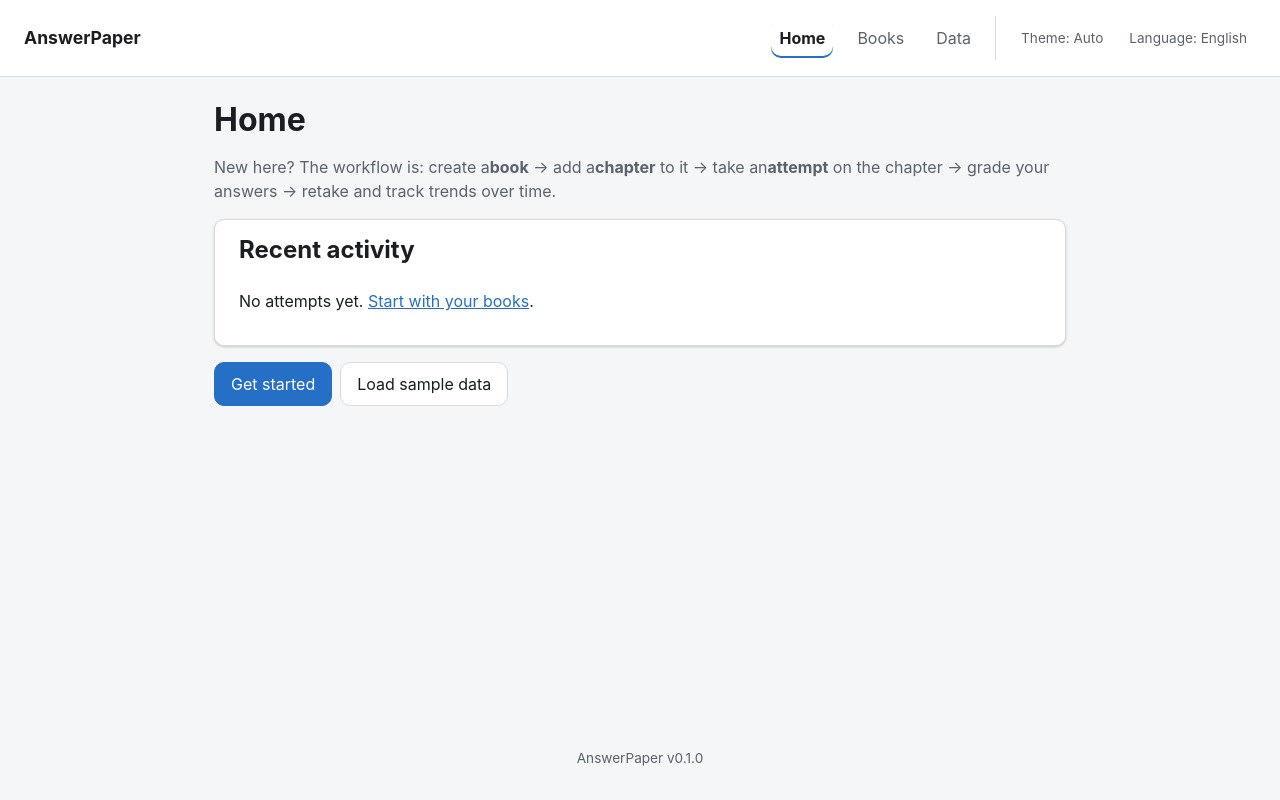
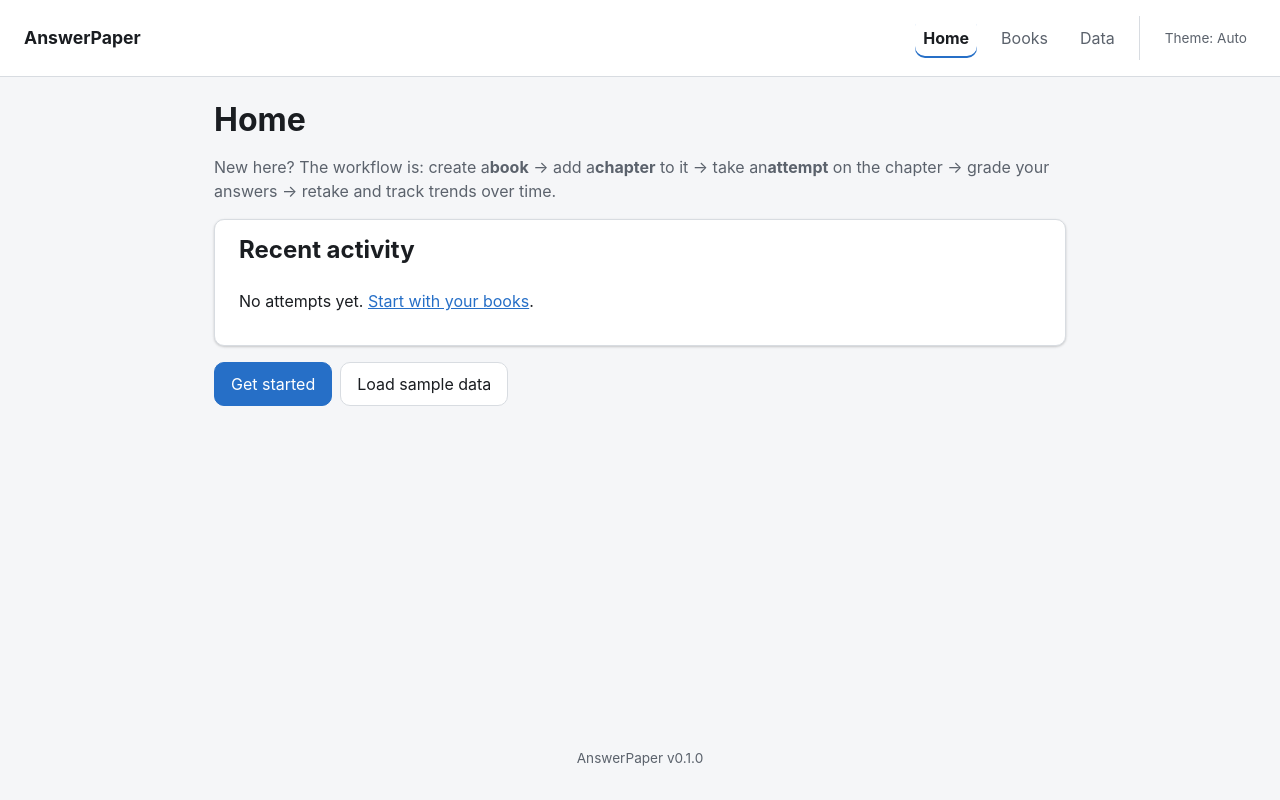
Before and after one commit to ranskills/answerpaper, a website: page index.html in a window 1280 px wide. Drawn offline with Linux system fonts and the light colour scheme.

Commit message:
Remove French translation and language picker from UI
The French strings only covered the Home screen (i18n.js was an
explicit prototype), so switching languages left most of the app
silently in English - confusing for exactly the users it was meant
to help. Pull the picker and the fr dictionary; keep the STRINGS.en
scaffold and t()/tn() lookup so a future language can be added back
without reshaping call sites.

```diff
--- a/assets/js/app.js
+++ b/assets/js/app.js
@@ -350,8 +350,5 @@ window.addEventListener("DOMContentLoaded", () => {
   document.getElementById("version-tag").textContent = APP_VERSION;
   updateThemeToggleButton();
   document.getElementById("theme-toggle").addEventListener("click", cycleTheme);
-  updateLangToggleButton();
-  updateStaticChrome();
-  document.getElementById("lang-toggle").addEventListener("click", cycleLang);
   render();
 });
--- a/assets/js/i18n.js
+++ b/assets/js/i18n.js
@@ -1,12 +1,11 @@
-/* i18n prototype — Home screen only, to validate the extraction pattern before rolling out further. */
-
-const LANG_KEY = "answerpaper.lang";
+/* i18n scaffold — English only for now. STRINGS is keyed by language so a
+   future translation can be added back as a sibling of `en` without
+   reshaping t()/tn() or the call sites. */
 
 // Each leaf is either a plain string (with {name} placeholders) or, for
 // count-sensitive strings, a { one, other } pair selected via Intl.PluralRules
-// — French pluralizes 0/1 as "one" like English does, but not every language
-// does, so this shape (rather than a naive count===1 check) is what actually
-// generalizes.
+// — not every language pluralizes the same way, so this shape (rather than a
+// naive count===1 check) is what actually generalizes.
 const STRINGS = {
   en: {
     home: {
@@ -278,79 +277,12 @@ const STRINGS = {
       question: "Q{n}.",
     },
   },
-  fr: {
-    home: {
-      title: "Accueil",
-      onboardingPre: "Nouveau ici ? Le principe : créez un",
-      onboardingBook: "livre",
-      onboardingMid1: "→ ajoutez-lui un",
-      onboardingChapter: "chapitre",
-      onboardingMid2: "→ faites une",
-      onboardingAttempt: "tentative",
-      onboardingPost:
-        "sur le chapitre → corrigez vos réponses → recommencez et suivez vos progrès dans le temps.",
-      continueStudying: "Continuer l'étude",
-      lastAttempt: "Dernière tentative : {score} · {date}",
-      retake: "Recommencer",
-      viewTrends: "Voir les tendances",
-      booksChapters: "Livres / Chapitres",
-      attempts: { one: "Tentative", other: "Tentatives" },
-      dayStreak: "Jours consécutifs",
-      timeStudied: "Temps d'étude",
-      needsAttention: "À revoir",
-      notStartedYet: "Pas encore commencé",
-      flaggedToReview: {
-        one: "{count} réponse signalée à revoir",
-        other: "{count} réponses signalées à revoir",
-      },
-      recentActivity: "Activité récente",
-      colChapter: "Chapitre",
-      colDate: "Date",
-      colScore: "Score",
-      noAttemptsPre: "Aucune tentative pour l'instant.",
-      noAttemptsLink: "Commencez par vos livres",
-      getStarted: "Commencer",
-      loadSampleData: "Charger des données d'exemple",
-    },
-  },
 };
 
+// Fixed at "en" while only one language is available. A future language
+// switcher can replace this with a stored preference again.
 function getLang() {
-  const l = localStorage.getItem(LANG_KEY);
-  return l === "fr" ? "fr" : "en";
-}
-
-function setLang(lang) {
-  if (lang === "fr") localStorage.setItem(LANG_KEY, "fr");
-  else localStorage.removeItem(LANG_KEY);
-  updateLangToggleButton();
-  updateStaticChrome();
-  if (typeof render === "function") render();
-}
-
-// Header/nav/skip-link live outside #main, so they aren't rebuilt by the
-// per-screen render() calls — they need their own update on language change.
-function updateStaticChrome() {
-  const skipLink = document.getElementById("skip-link");
-  if (skipLink) skipLink.textContent = t("common.skipToContent");
-  const nav = document.getElementById("primary-nav");
-  if (nav) nav.setAttribute("aria-label", t("common.primaryNavLabel"));
-  const navHome = document.getElementById("nav-home");
-  if (navHome) navHome.textContent = t("home.title");
-  const navBooks = document.getElementById("nav-books");
-  if (navBooks) navBooks.textContent = t("books.title");
-  const navData = document.getElementById("nav-data");
-  if (navData) navData.textContent = t("data.title");
-}
-
-function cycleLang() {
-  setLang(getLang() === "en" ? "fr" : "en");
-}
-
-function updateLangToggleButton() {
-  const btn = document.getElementById("lang-toggle");
-  if (!btn) return;
-  btn.textContent = "Language: " + (getLang() === "fr" ? "Français" : "English");
+  return "en";
 }
 
 function interpolate(str, vars) {
@@ -359,8 +291,8 @@ function interpolate(str, vars) {
 }
 
 // Looks up "home.retake"-style dotted keys against the current language,
-// falling back to English so a missing French entry degrades gracefully
-// instead of throwing or showing a raw key.
+// falling back to English so a missing entry in a future language degrades
+// gracefully instead of throwing or showing a raw key.
 function t(key, vars) {
   const path = key.split(".");
   const lookup = (dict) => path.reduce((node, part) => (node ? node[part] : undefined), dict);
--- a/index.html
+++ b/index.html
@@ -31,7 +31,6 @@
         <a href="#/data" id="nav-data">Data</a>
         <div class="header-settings">
           <button id="theme-toggle" class="header-toggle" type="button">Theme: Auto</button>
-          <button id="lang-toggle" class="header-toggle" type="button">Language: English</button>
         </div>
       </nav>
     </header>
```
